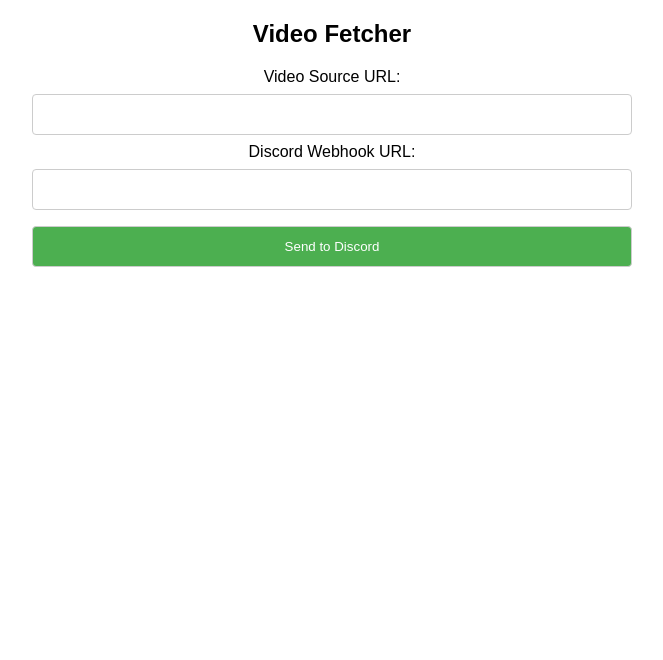
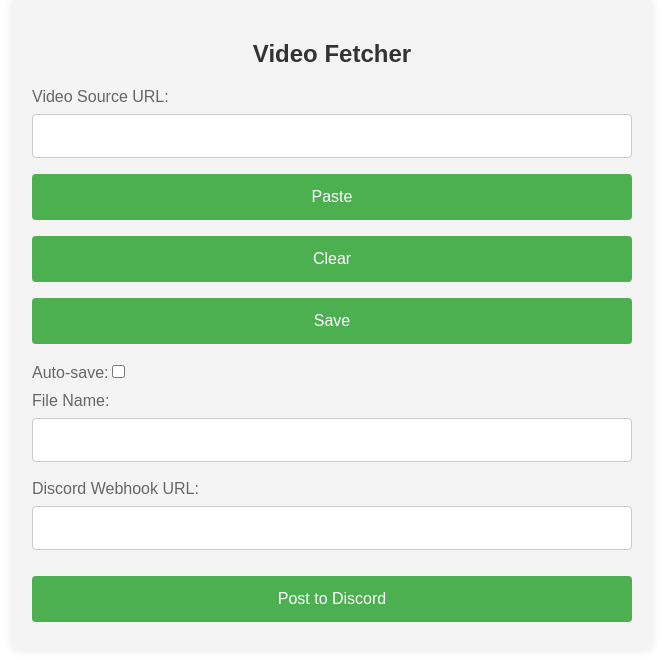
Before and after one commit to el3mentry/IG-Fetch, a React (Create React App) app: page / in a window 1280 px wide. Shown: the top 660 px of the page, without its empty margins (308-971 px from the left). Built offline with nearby package versions, Linux system fonts and the light colour scheme.

Commit message:
UI Changes

```diff
--- a/src/App.css
+++ b/src/App.css
@@ -1,51 +1,27 @@
-.App {
-  text-align: center;
-}
-
-.App-logo {
-  height: 40vmin;
-  pointer-events: none;
-}
-
-@media (prefers-reduced-motion: no-preference) {
-  .App-logo {
-    animation: App-logo-spin infinite 20s linear;
-  }
-}
-
-.App-header {
-  background-color: #282c34;
-  min-height: 100vh;
-  display: flex;
-  flex-direction: column;
-  align-items: center;
-  justify-content: center;
-  font-size: calc(10px + 2vmin);
-  color: white;
-}
-
-.App-link {
-  color: #61dafb;
-}
-
-@keyframes App-logo-spin {
-  from {
-    transform: rotate(0deg);
-  }
-  to {
-    transform: rotate(360deg);
-  }
-}
-
 .App {
   font-family: Arial, sans-serif;
   width: 100%;
   max-width: 600px;
   margin: 0 auto;
+  background-color: #f4f4f4;
+  padding: 20px;
+  border-radius: 5px;
+  box-shadow: 0px 0px 10px rgba(0, 0, 0, 0.1);
 }
 
-.App input[type="text"],
-.App button {
+.App h2 {
+  color: #333;
+  text-align: center;
+  margin-bottom: 20px;
+}
+
+.App label {
+  display: block;
+  margin-bottom: 10px;
+  color: #666;
+}
+
+.App input[type="text"] {
   width: 100%;
   padding: 12px 20px;
   margin: 8px 0;
@@ -53,14 +29,27 @@
   border: 1px solid #ccc;
   border-radius: 4px;
   box-sizing: border-box;
+  font-size: 16px;
 }
 
 .App button {
-  background-color: #4caf50;
+  width: 100%;
+  background-color: #4CAF50;
   color: white;
+  padding: 14px 20px;
+  margin: 8px 0;
+  border: none;
+  border-radius: 4px;
   cursor: pointer;
+  font-size: 16px;
 }
 
 .App button:hover {
   background-color: #45a049;
 }
+
+.App video {
+  width: 100%;
+  max-height: 500px;
+  margin-top: 20px;
+}
--- a/src/components/Page.tsx
+++ b/src/components/Page.tsx
@@ -11,12 +11,15 @@ type PropType = {
 export default function Page(props: PropType) {
   const { videoDownloader, formValidator } = props;
 
-  const [sourceURL, setSourceURL] = useState("");
-  const [webhookURL, setWebhookURL] = useState("");
+  const [sourceUrl, setSourceUrl] = useState("");
+  const [webhookUrl, setWebhookUrl] = useState("");
+  const [fileName, setFileName] = useState("");
+  const [autoSave, setAutoSave] = useState(false);
+  const [videoPlayer, setVideoPlayer] = useState(null);
 
   async function handleSubmit(e: React.FormEvent) {
     e.preventDefault();
-    let postURL = new PostURL(sourceURL);
+    let postURL = new PostURL(sourceUrl);
 
     const inputError = formValidator.isValidFormInput(postURL);
 
@@ -31,6 +34,35 @@ export default function Page(props: PropType) {
     }
   }
 
+  const handlePaste = () => {
+    navigator.clipboard
+      .readText()
+      .then((text) => setSourceUrl(text))
+      .catch((err) =>
+        console.error("Failed to read clipboard contents: ", err)
+      );
+  };
+
+  const handleClear = () => {
+    setSourceUrl("");
+  };
+
+  const handleSave = () => {
+    // Implement your save functionality here
+  };
+
+  const handleToggle = () => {
+    setAutoSave(!autoSave);
+  };
+
+  const handlePlay = () => {
+    // Implement your play functionality here
+  };
+
+  const handleClose = () => {
+    setVideoPlayer(null);
+  };
+
   return (
     <div className="App">
       <h2>Video Fetcher</h2>
@@ -39,21 +71,50 @@ export default function Page(props: PropType) {
           Video Source URL:
           <input
             type="text"
-            value={sourceURL}
-            onChange={(e) => setSourceURL(e.target.value)}
+            value={sourceUrl}
+            onChange={(e) => setSourceUrl(e.target.value)}
             required
+          />
+          <button type="button" onClick={handlePaste}>
+            Paste
+          </button>
+          <button type="button" onClick={handleClear}>
+            Clear
+          </button>
+          <button type="button" onClick={handleSave}>
+            Save
+          </button>
+        </label>
+        <label>
+          Auto-save:
+          <input type="checkbox" checked={autoSave} onChange={handleToggle} />
+        </label>
+        {videoPlayer && (
+          <div>
+            <video src={videoPlayer} controls />
+            <button type="button" onClick={handleClose}>
+              Close Video
+            </button>
+          </div>
+        )}
+        <label>
+          File Name:
+          <input
+            type="text"
+            value={fileName}
+            onChange={(e) => setFileName(e.target.value)}
           />
         </label>
         <label>
           Discord Webhook URL:
           <input
             type="text"
-            value={webhookURL}
-            onChange={(e) => setWebhookURL(e.target.value)}
+            value={webhookUrl}
+            onChange={(e) => setWebhookUrl(e.target.value)}
             required
           />
         </label>
-        <button type="submit">Send to Discord</button>
+        <button type="submit">Post to Discord</button>
       </form>
     </div>
   );
```
